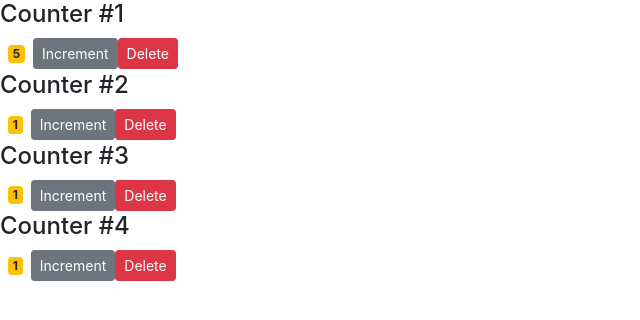
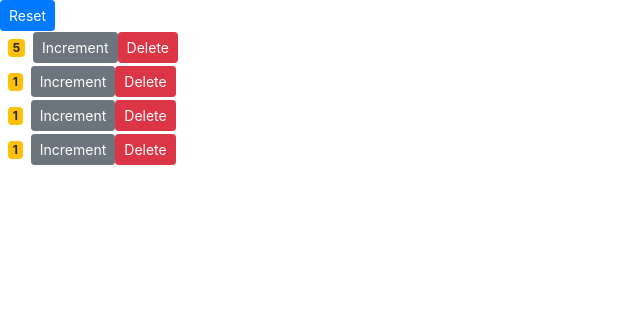
Before and after one commit to priyaesh/Counter-app, a React (Create React App) app: page / in a window 1280 px wide. Shown: the top 320 px of the page, without its empty margins (0-640 px from the left). Built offline with nearby package versions, Linux system fonts and the light colour scheme.

Commit message:
removing local state

```diff
--- a/src/Components/Counter.jsx
+++ b/src/Components/Counter.jsx
@@ -1,23 +1,14 @@
 import React, { Component } from "react";
 
 class Counter extends Component {
-  state = {
-    value: this.props.counter.value,
-  };
-
-  handleOnClick = (value) => {
-    console.log("Button Clicked");
-    this.setState({ value: this.state.value + value });
-  };
   render() {
     let classes = this.getBadgeClasses();
 
     return (
       <div>
-        {this.props.children}
         <span className={classes}>{this.formatCount()}</span>
         <button
-          onClick={() => this.handleOnClick(5)}
+          onClick={() => this.props.onIncrement(this.props.counter)}
           className="btn btn-secondary btn-sm"
         >
           Increment
@@ -33,12 +24,12 @@ class Counter extends Component {
   }
   getBadgeClasses() {
     let classes = "badge m-2 badge-";
-    classes += this.state.value === 0 ? "primary" : "warning";
+    classes += this.props.counter.value === 0 ? "primary" : "warning";
     return classes;
   }
 
   formatCount() {
-    const { value } = this.state;
+    const { value } = this.props.counter;
     return value === 0 ? "zero" : value;
   }
 }
--- a/src/Components/Counters.jsx
+++ b/src/Components/Counters.jsx
@@ -10,21 +10,33 @@ class Counters extends Component {
       { id: 4, value: 1 },
     ],
   };
+  handleIncrement = () => {
+    console.log("HandleIncrement");
+  };
   handleDelete = (counterId) => {
     const counters = this.state.counters.filter((c) => c.id !== counterId);
+    this.setState({ counters });
+  };
+  handleReset = () => {
+    const counters = this.state.counters.map((c) => {
+      c.value = 0;
+      return c;
+    });
     this.setState({ counters });
   };
   render() {
     return (
       <div>
+        <button onClick={this.handleReset} className="btn btn-primary btn-sm">
+          Reset
+        </button>
         {this.state.counters.map((counter) => (
           <Counter
             key={counter.id}
             onDelete={this.handleDelete}
+            onIncrement={this.handleIncrement}
             counter={counter}
-          >
-            <h4>Counter #{counter.id}</h4>
-          </Counter>
+          ></Counter>
         ))}
       </div>
     );
```
